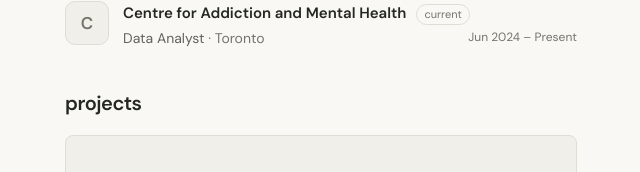
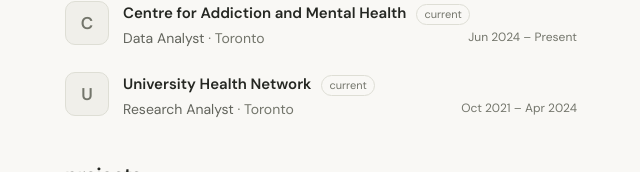
Before and after one commit to MarkoSOE/portfolio, a Next.js app: page / in a window 1280 px wide. Shown: the part 421-593 px from the top of the page, without its empty margins (319-959 px from the left). Built offline with nearby package versions, Linux system fonts and the light colour scheme; no server answers.

Commit message:
added work experience

```diff
--- a/app/data.ts
+++ b/app/data.ts
@@ -64,6 +64,18 @@
       { title: "Data Analyst", place: "Toronto", dates: "Jun 2024 – Present" },
     ],
   },
+  {
+    org: "University Health Network",
+    href: "https://UHN.ca",
+    current: true,
+    positions: [
+      {
+        title: "Research Analyst",
+        place: "Toronto",
+        dates: "Oct 2021 – Apr 2024",
+      },
+    ],
+  },
 ];
 
 export type Project = {
```
